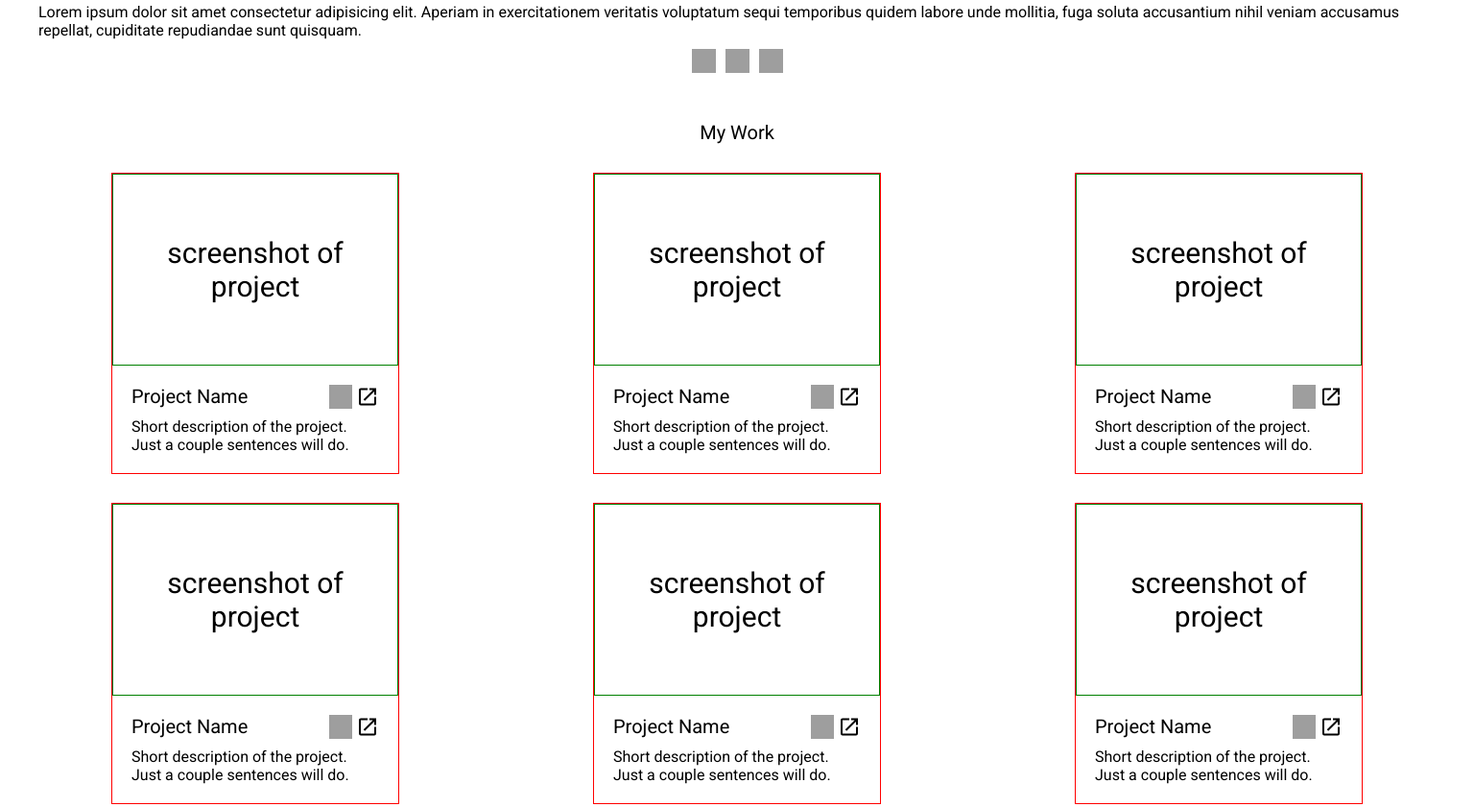
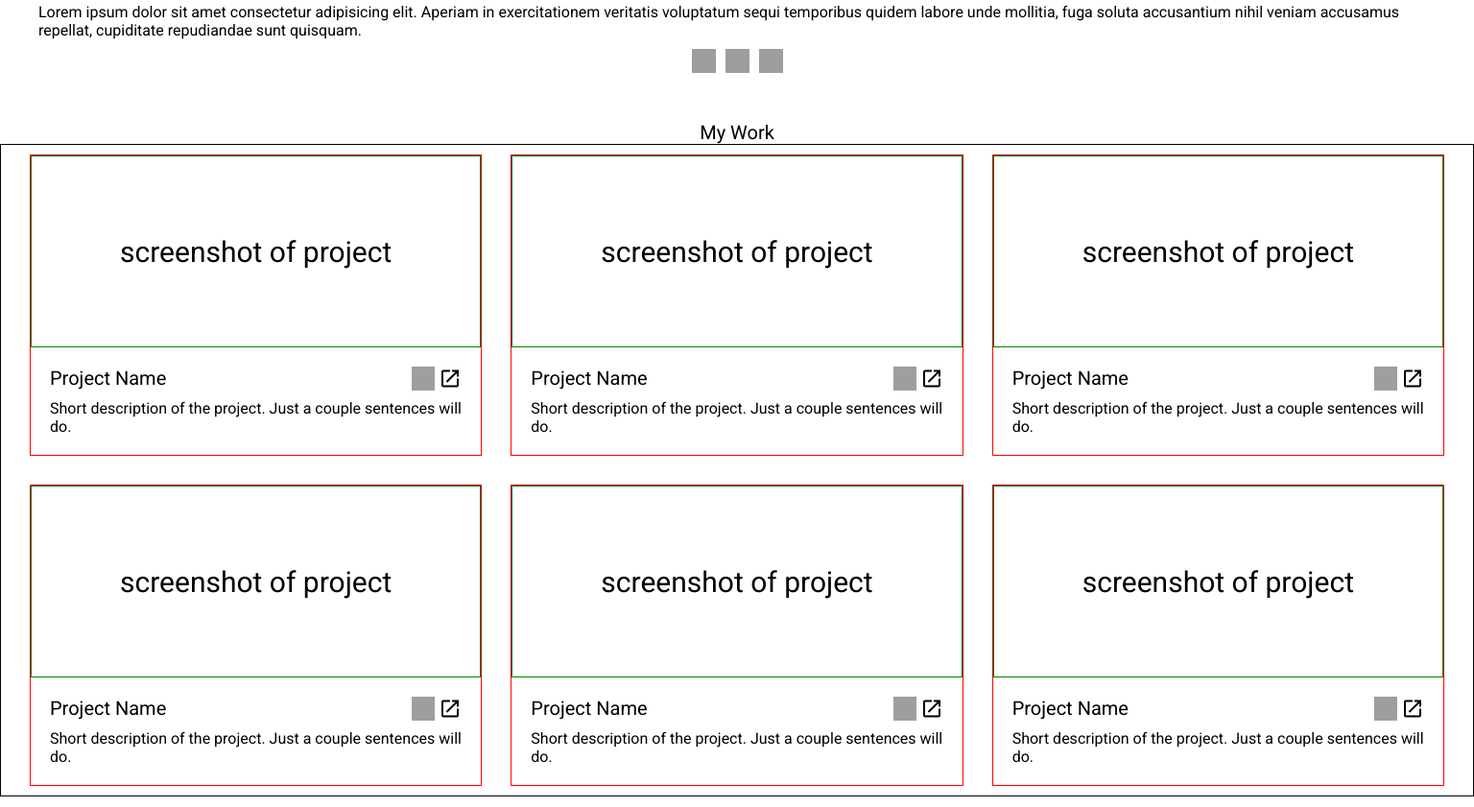
Before and after one commit to AltayHodo/odin-homepage, a plain HTML site: page index.html in a window 1536 px wide. Shown: the part 326-1167 px from the top of the page at 96% size. Drawn offline with nearby package versions, Linux system fonts and the light colour scheme; grey boxes are pictures that could not be loaded; a web font is replaced by a local one.

Commit message:
fix responsive grid for large screens

```diff
--- a/styles.css
+++ b/styles.css
@@ -49,7 +49,7 @@ header {
   gap: 10px;
 }
 
-.icons > img{
+.icons > img {
   width: 25px;
   height: 25px;
 }
@@ -63,9 +63,9 @@ header {
 
 .projects-container {
   width: 100vw;
-  padding: 30px;
+  padding: 10px 30px;
   display: grid;
-  grid-template-columns: repeat(auto-fit, minmax(400px, 1fr));
+  grid-template-columns: repeat(auto-fit, minmax(min(100%, 350px), 1fr));
   justify-items: center;
   gap: 30px;
 }
@@ -74,7 +74,7 @@ header {
   display: flex;
   flex-direction: column;
   border: 1px solid red;
-  max-width: 300px;
+  /* max-width: 350px; */
 }
 
 .screenshot {
@@ -111,6 +111,7 @@ footer {
   display: flex;
   flex-direction: column;
   align-items: center;
+  margin-top: 80px;
 }
 
 .footer-title {
@@ -118,7 +119,7 @@ footer {
   margin-bottom: 5px;
 }
 
-.footer-info > div{
+.footer-info > div {
   margin-bottom: 20px;
   display: flex;
   align-items: center;
@@ -139,7 +140,17 @@ footer img {
   width: 25px;
 }
 
-.bottom-image{
+.bottom-image {
   width: 100%;
   height: auto;
 }
+
+@media (min-width: 1300px) {
+  .projects-container{
+    grid-template-columns: repeat(3, 1fr);
+    border: 1px solid;
+  }
+  .project{
+    width: 100%;
+  }
+}
```
